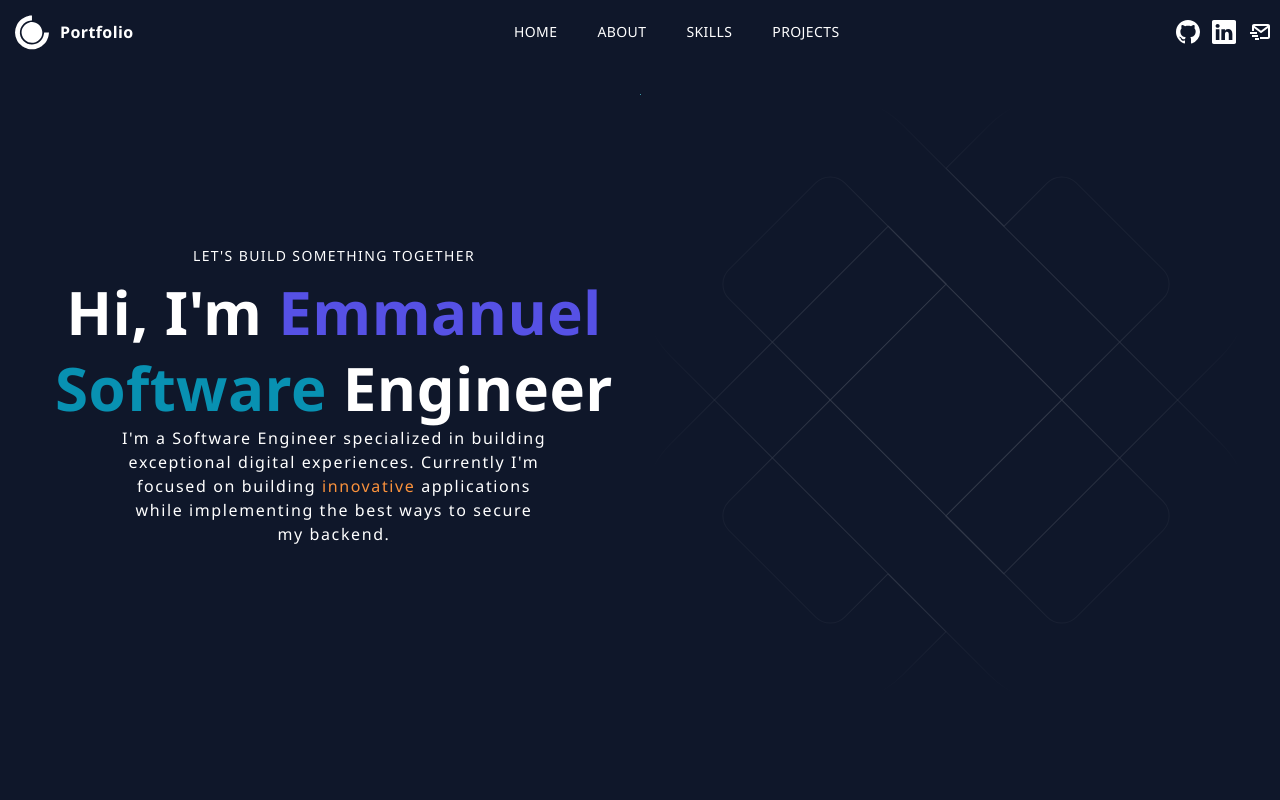
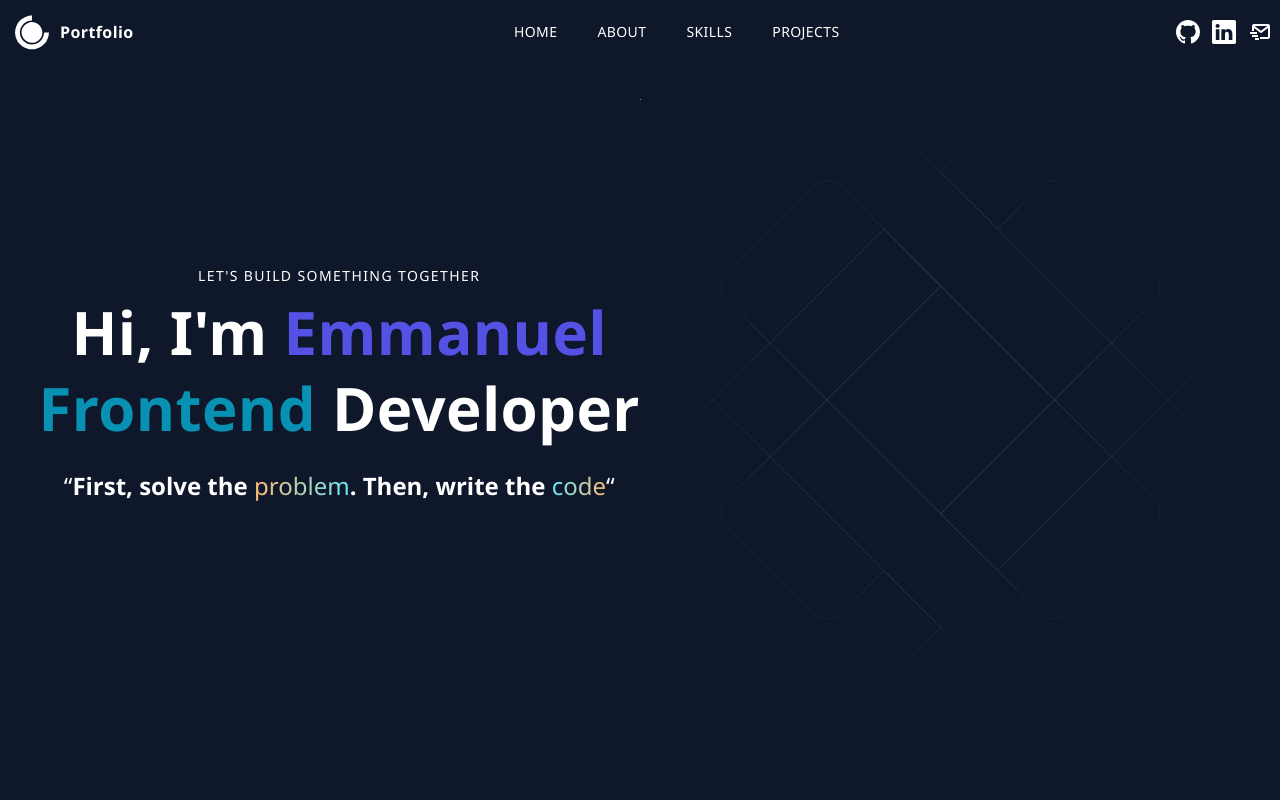
Before and after one commit to delinuxist/personal_portfolio, a Next.js app: page / in a window 1280 px wide. Shown: the top 800 px of the page. Built offline with nearby package versions, Linux system fonts and the light colour scheme.

Commit message:
added nerd quote

```diff
--- a/components/Hero.jsx
+++ b/components/Hero.jsx
@@ -15,15 +15,22 @@ const Hero = () => {
                 Hi, I&apos;m <span className=" text-[#5651e5]">Emmanuel</span>
               </h1>
               <h1>
-                <span className=" text-cyan-600 mx-auto">Software</span>{" "}
-                <span>Engineer</span>
+                <span className=" text-cyan-600 mx-auto">Frontend</span>{" "}
+                <span>Developer</span>
               </h1>
-              <p className=" tracking-widest font-light py-2 max-w-[70%] mx-auto">
-                I&apos;m a Software Engineer specialized in building exceptional
-                digital experiences. Currently I&apos;m focused on building{" "}
-                <span className=" text-orange-400">innovative </span>
-                applications while implementing the best ways to secure my
-                backend.
+              <p className=" tracking-normal py-8 ">
+                <span className=" text-2xl">“</span>
+                <span className=" text-2xl font-bold">
+                  First, solve the{" "}
+                  <span className=" bg-gradient-to-r from-orange-300 to-cyan-300 bg-clip-text text-transparent font-normal">
+                    problem
+                  </span>
+                  . Then, write the{" "}
+                  <span className=" text-transparent  bg-gradient-to-r font-normal from-cyan-300 to-orange-300 bg-clip-text">
+                    code
+                  </span>
+                </span>
+                <span className=" text-2xl">“</span>
               </p>
             </div>
           </div>
```
